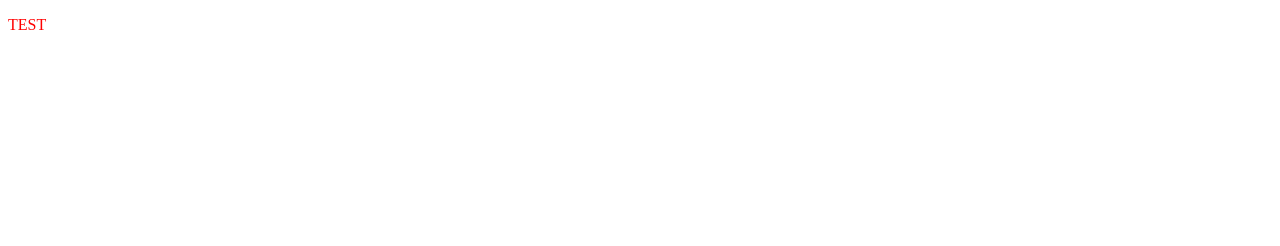
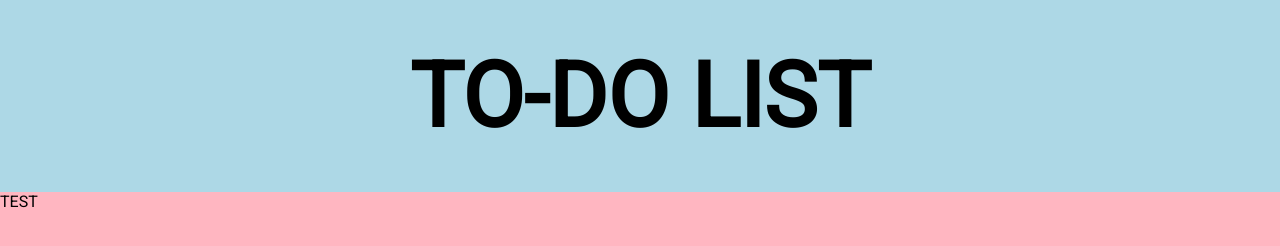
Before and after one commit to aliravn/CF-Valeria-CodeReview-06, a plain HTML site: page index.html in a window 1280 px wide. Drawn offline with nearby package versions, Linux system fonts and the light colour scheme.

Commit message:
link web fonts, create header and main basic

```diff
--- a/css/style.sass
+++ b/css/style.sass
@@ -1,2 +1,28 @@
+$fontFamilyRobotoMain: 'Roboto', sans-serif
+
+body
+	margin: 0 auto
+	font-family: $fontFamilyRobotoMain
+
 p
-	color: red
+	margin: 0
+
+/* HEADER SECTION*/
+header
+	width: 100%
+	height: 15vw
+	background-color: lightblue
+	font-size: 7vw
+	display: flex
+	justify-content: center
+	align-items: center
+	span
+		font-size: 7vw
+		font-weight: bold
+
+
+/* MAIN SECTION*/
+main
+	width: 100%
+	height: 50vw
+	background-color: lightpink
--- a/index.html
+++ b/index.html
@@ -5,6 +5,7 @@
 	<meta name="viewport" content="width=device-width, initial-scale=1">
 	<title>To-Do List</title>
 	<link rel="stylesheet" type="text/css" href="css/style.css">
+	<link href="https://fonts.googleapis.com/css?family=Roboto&display=swap" rel="stylesheet">
 	<script src="https://code.jquery.com/jquery-3.4.1.js"></script>
 	<script src="https://kit.fontawesome.com/c2f140ad0b.js"></script>
 </head>
@@ -12,13 +13,11 @@
 <body>
 <!-- *************HEADER & NAVIGATION AREA************* -->
 	<header>
-
+		<span>TO-DO LIST</span>
 	</header>
 
 
-	<nav>
-
-	</nav>
+	<nav></nav>
 
 <!-- *************MAIN CONTENT AREA************* -->
 	<main>
@@ -27,12 +26,12 @@
 
 <!-- *************FOOTER AREA************* -->
 	<footer>
-
+		<!-- 2019 &copy; Alira  -->
 	</footer>
 
 
 
-<!-- *************SCRIPT & JSON AREA************* -->
+<!-- *************SCRIPT AREA************* -->
 
 	<script src="js/myscript.js"></script>
 </body>
```
Also changed, not shown: css/style.css, 1 other file.
